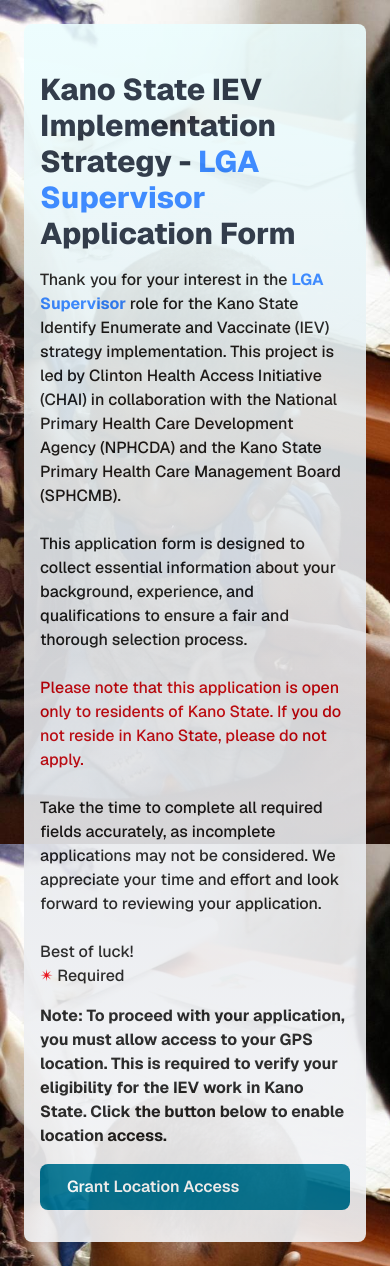
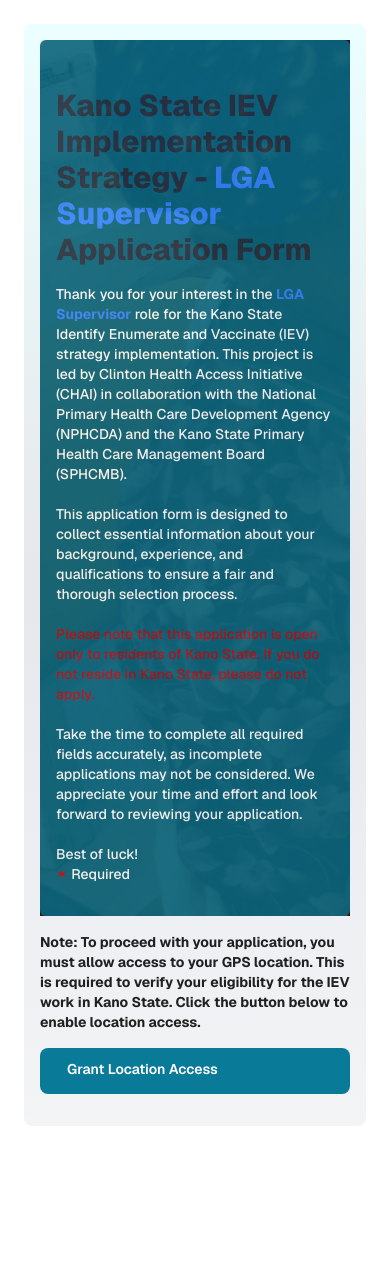
Before and after one commit to OvyEvbodi/form, a Next.js app: page / in a window 390 px wide. After the commit the page ends 1150 px from the top, so only its background shows below. Built offline with nearby package versions, Linux system fonts and the light colour scheme.

Commit message:
chore: optimize for responsiveness

```diff
--- a/app/globals.css
+++ b/app/globals.css
@@ -26,11 +26,22 @@
   color: var(--foreground);
   font-family: Arial, Helvetica, sans-serif;
 }
-.bg_img_holder {
-  background-image: url("/form_img.jpeg");
-  background-size: cover;
-  background-repeat: no-repeat;
-  background-attachment: fixed;
+@media screen and (max-width: 600px) {
+  .sm_img_holder {
+    background-image: url("/form_img.jpeg");
+    background-size: cover;
+    background-repeat: no-repeat;
+    background-attachment: fixed;
+  }
+
+}
+@media screen and (min-width: 600px) {
+  .bg_img_holder {
+    background-image: url("/form_img.jpeg");
+    background-size: cover;
+    background-repeat: no-repeat;
+    background-attachment: fixed;
+  }
 }
 
 
@@ -41,7 +52,7 @@
   padding-left: 35px;
   margin-bottom: 12px;
   cursor: pointer;
-  font-size: 0.9rem;
+  font-size: 0.85rem;
   -webkit-user-select: none;
   -moz-user-select: none;
   -ms-user-select: none;
--- a/app/page.tsx
+++ b/app/page.tsx
@@ -2,7 +2,7 @@
 
 export default function Home() {
   return (
-    <div className=" bg_img_holder flex flex-col justify-center items-centermin-h-screen p-6 -px-2 gap-16 sm:p-20 font-[family-name:var(--font-geist-sans)]">
+    <div className="bg_img_holder flex flex-col justify-center items-center min-h-screen p-6 -px-2 gap-6 lg:gap-16 lg:p-12 font-[family-name:var(--font-geist-sans)]">
       <div className="flex flex-col justify-center items-center">
         <IEVForm />
       </div>
--- a/components/Input.tsx
+++ b/components/Input.tsx
@@ -30,11 +30,11 @@
   return (
     <div className={` ${props?.FieldError && "text-red border-red"} `}>
       <div>
-       { props?.tag && <span className="text-xs ">{props.tag}</span> } {props.required && <span className="text-red-600">&#10036;</span>}
+       { props?.tag && <span className="text-lg font-medium text-gray-900">{props.tag}</span> } {props.required && <span className="text-red-600">&#10036;</span>}
       </div>
-      <div className={`mb-6 flex gap-3 items-center  rounded-lg border border-med_grey py-3 px-4 group hover:border-cyan-800 hover:shadow-xl hover:shadow-cyan-800 ${props?.FieldError && "text-red border-red"}`}>
+      <div className={`mb-6 flex gap-3 items-center  rounded-sm bg-white hover:border-b-2 border-cyan-700 p-2 px-4 group  ${props?.FieldError && "text-red border-red"}`}>
         {/* { props.iconUrl && <Image src={props.iconUrl} alt={props?.tag}  width={16} height={16}/> } */}
-        <input required={props.required} value={props?.value} type={props.type} placeholder={props.placeholder} onChange={props?.onChange && props.onChange} className={`w-full outline-none bg-transparent ${props?.FieldError && "placeholder:text-red border-red"} ${props?.additionalStyle && props.additionalStyle}`} name={props?.name} id={props?.id} />
+        <input required={props.required} value={props?.value} type={props.type} placeholder={props.placeholder} onChange={props?.onChange && props.onChange} className={`w-full outline-none  ${props?.FieldError && "placeholder:text-red border-red"} ${props?.additionalStyle && props.additionalStyle}`} name={props?.name} id={props?.id} />
       </div>
     </div>
   )
@@ -43,7 +43,7 @@
 export const RadioField = ({props}: { props: RadioProps }) => {
   return (
     <div className="flex flex-col gap- p-4">
-      <p className="font-bold text-md mb-1">{props.title} {props.required && <span className="text-red-600">&#10036;</span>}</p>
+      <p className="font-bold text-md mb-4 lg:mb-6">{props.title} {props.required && <span className="text-red-600">&#10036;</span>}</p>
       {
         props.options.map((item: string, index) => (
           <label key={index} className="mb-4 font-medium container">{item}
--- a/components/MainForm.tsx
+++ b/components/MainForm.tsx
@@ -81,10 +81,11 @@
 
 
   return (
-    <div className="lg:max-w-[860px] opacity-90 p-4 lg:p-12 rounded-lg max-w-screen bg-linear-to-b from-cyan-50 via-gray-200 to-gray-100">
-      <div className="">
+    <div className="text-sm md:text-medium lg:max-w-[860px] opacity-[0.956] p-4 lg:p-12 rounded-lg max-w-screen bg-linear-to-b from-cyan-50 via-gray-200 to-gray-100">
+      <div className={page === 2 ? "hidden sm_img_holder " : "sm_img_holder "}>
+        <div className="bg-cyan-800 opacity-90 rounded-md text-white p-4 md:p-0 sm:bg-transparent sm:opacity-100 sm:text-black">
           <h1 className="pt-4 my-4 text-3xl font-extrabold text-gray-800">Kano State IEV Implementation Strategy - <span className="text-blue-500">LGA Supervisor</span> Application Form</h1>
-        <p className="mb-4 font-medium">
+            <p className="mb-4 font-medium text-sm lg:text-medium">
               Thank you for your interest in the <span className="text-blue-500 font-bold">LGA Supervisor</span> role for the Kano State Identify Enumerate and Vaccinate (IEV) strategy implementation. This project is led by Clinton Health Access Initiative (CHAI) in collaboration with the National Primary Health Care Development Agency (NPHCDA) and the Kano State Primary Health Care Management Board (SPHCMB).
               <br /><br />
               This application form is designed to collect essential information about your background, experience, and qualifications to ensure a fair and thorough selection process.
@@ -96,31 +97,31 @@
               Take the time to complete all required fields accurately, as incomplete applications may not be considered. We appreciate your time and effort and look forward to reviewing your application.
               <br /><br />
               Best of luck!<br/>
-          <span className="text-red-600">&#10036;</span> Required
+              <span className="text-red-700">&#10038;</span> Required
             </p>
         </div>
-
+      </div>
       <form name="iev" className="" action={action}>
         <div className={consent ? "hidden" : ""}>
-          <p className="mb-4 font-bold">
+          <p className="my-4 font-bold">
             Note: To proceed with your application, you must allow access to your GPS location. This is required to verify your eligibility for the IEV work in Kano State. Click the button below to enable location access.
           </p>
           <input type="text" name="latitude" value={latitude} onChange={() => console.log(latitude)} className="hidden"/>
           <input type="text" name="longitude" value={longitude} onChange={() => console.log(longitude)} className="hidden"/>
           <input type="text" name="geolocationData" value={geolocationData} onChange={() => console.log(geolocationData)} className="hidden"/>
-          <div onClick={handleGeolocation} className="mb-4 lg:min-w-[227px] min-h-[46px] py-[11px] px-[27px] text-white font-semibold capitalize bg-cyan-700 rounded-lg hover:bg-cyan-900 transition-all">Grant Location Access</div>
+          <div onClick={handleGeolocation} className="mb-4 lg:min-w-[227px] min-h-[46px] py-[11px] px-[27px] text-white font-semibold capitalize bg-cyan-700 rounded-lg hover:bg-cyan-800 transition-all">Grant Location Access</div>
         </div>
 
         <div id="personal info" className={page === 1 && consent ? "" : "hidden"}>
-        <div className="text-cyan-900 font-bold text-lg">Personal Information</div>
+        <div className="text-cyan-900 font-bold text-lg my-4">Personal Information</div>
           {
             props.textFields.map((item: InputProps, index) => (
               <InputField key={index} props={item} />
             ))
           }
           <div className="mb-2">
-            <label htmlFor="lga" className="font-bold text-md mb-1">LGA of Residence</label><span className="text-red-600">&#10036;</span>
-            <select name="lga" value={lga} required onChange={ handleLgaChange }>
+            <label htmlFor="lga" className="font-bold text-md mb-1">LGA of Residence</label><span className="text-red-700">&#10038;</span>
+            <select name="lga" value={lga} required onChange={ handleLgaChange } className="block mt-2 w-full bg-white p-3 rounded-md outline-none border-b-2 border-cyan-700">
               <option value="">select lga</option>
               {lgaList.map((item: string, index: number) => (
                 <option key={index}  value={item}>{item}</option>
@@ -128,8 +129,8 @@
             </select>
           </div>
           <div className="mb-2">
-            <label htmlFor="ward" className="font-bold text-md mb-1">Name of Ward</label><span className="text-red-600">&#10036;</span>
-            <select  name="ward" value={ward} required disabled={!lga} onChange={handleWardChange}>
+            <label htmlFor="ward" className="font-bold text-md mb-1">Name of Ward</label><span className="text-red-700">&#10038;</span>
+            <select  name="ward" value={ward} required disabled={!lga} onChange={handleWardChange} className="block mt-2 w-full bg-white p-3 rounded-md outline-none border-b-2 border-cyan-700">
               {/* <option value="">Choose a ward</option> */}
               {
                 wards.map((item: string, index: number) => (
@@ -144,17 +145,17 @@
             ))
           }
           {props.cautionText && <p className="text-xs mb-6">{props.cautionText}</p>}
-          <div onClick={() => handleChangePage(2)} className="lg:min-w-[227px] min-h-[46px] py-[11px] px-[27px] text-white font-semibold capitalize bg-cyan-700 rounded-lg hover:bg-cyan-900 transition-all">Next</div>
+          <div onClick={() => handleChangePage(2)} className="lg:min-w-[200px] lg:max-w-max min-h-[46px] p-2 px-10 text-white font-semibold capitalize bg-cyan-700 rounded-lg hover:bg-cyan-800 transition-all">Next</div>
         </div>
         <div id="professional info" className={page === 2 ? "" : "hidden"}>
-        <div className="text-cyan-900 font-bold text-lg">Professional Assessment</div>
+        <div className="text-cyan-900 font-bold text-lg my-4">Professional Assessment</div>
           {
             props.proRadioFields.map((item: RadioProps, index) => (
               <RadioField key={index} props={item} />
             ))
           }
           <div className="flex gap-4">
-            <div onClick={() => handleChangePage(1)} className="lg:min-w-[227px] min-h-[46px] py-[11px] px-[27px] text-white font-semibold capitalize bg-gray-700 rounded-lg hover:bg-gray-400 transition-all">Back</div>
+            <div onClick={() => handleChangePage(1)} className="lg:min-w-[227px] min-h-[46px] py-[11px] px-[27px] text-white font-semibold capitalize bg-gray-500 rounded-lg hover:bg-gray-600 transition-all">Back</div>
             <Button props={props.buttonInfo} />
           </div>
         </div>
@@ -189,8 +190,8 @@
       required: true
     },
     {
-      tag: "Phone number (11 digits)",
-      placeholder: "Enter your phone number",
+      tag: "Phone number (must 11 digits)",
+      placeholder: "e.g 08045678910",
       FieldError: true,
       name: "phone number",
       id: "phone number",
--- a/data.ts
+++ b/data.ts
@@ -127,6 +127,19 @@
     "Yargaya",
     "Dawaki",
     "Zogarawa"
+  ],
+  "Dawakin Tofa": [
+    "Danguguwa",
+    "Dawaki East",
+    "Dawaki West",
+    "Dawanau",
+    "Ganduje",
+    "Gargari",
+    "Jalli",
+    "Kwa",
+    "Marke",
+    "Tattarawa",
+    "Tumfafi"
   ],
   "Doguwa": [
     "Dadin Kowa",
```
Lines whose indentation alone changed are shown as unchanged.
